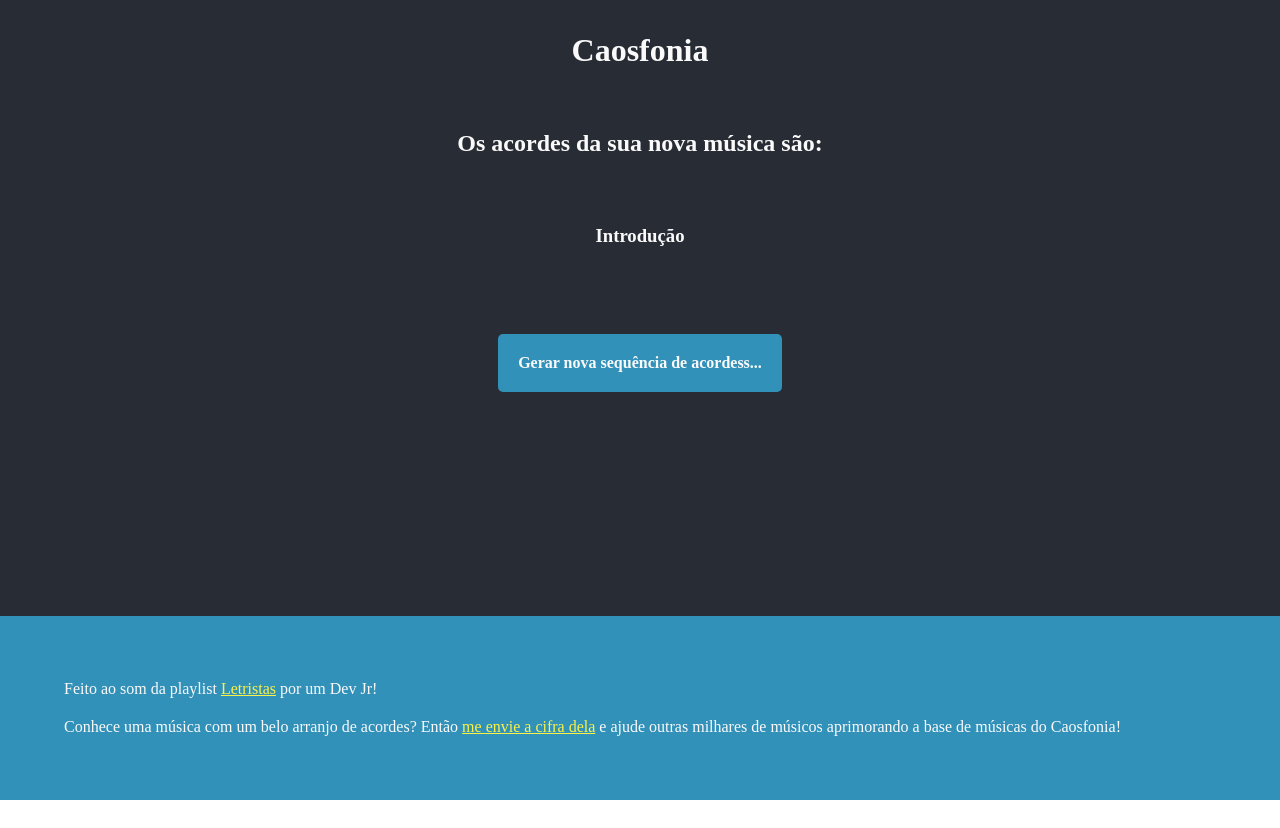
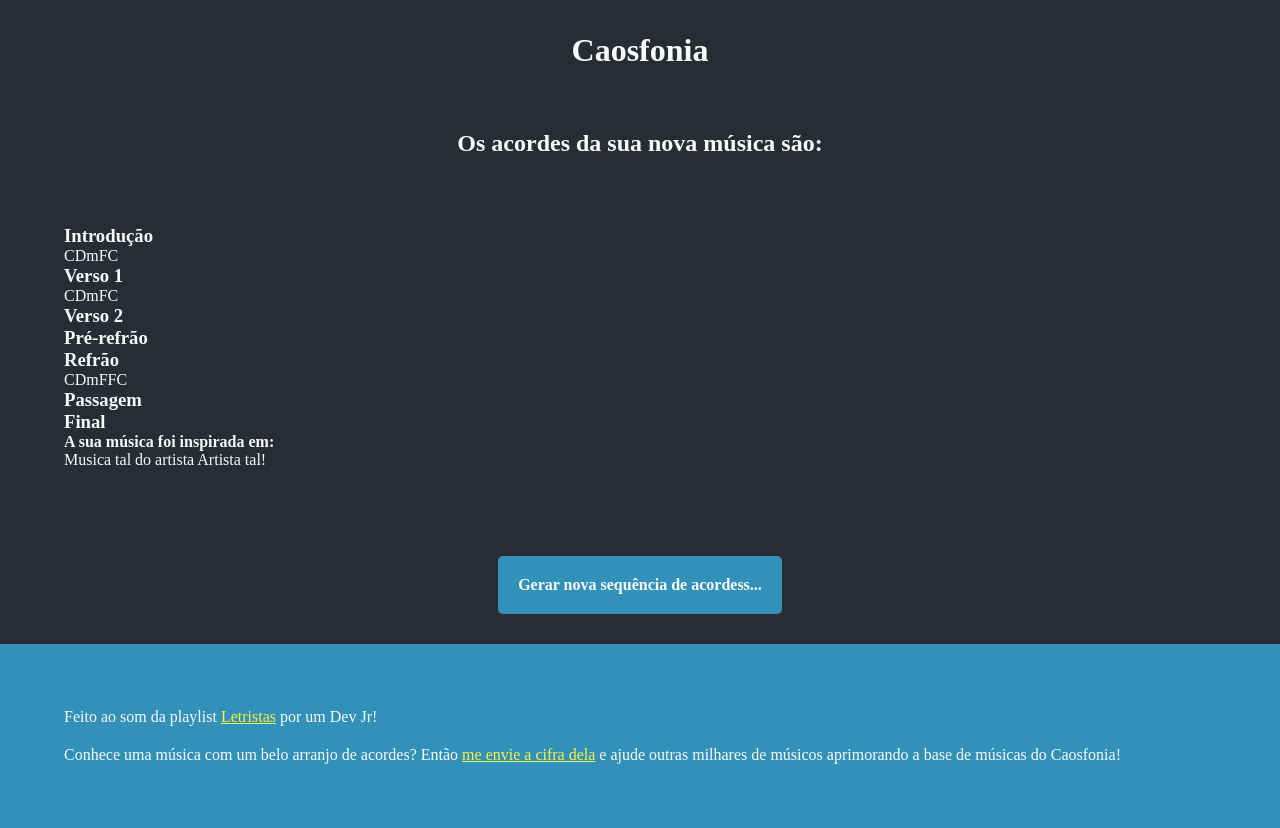
Before and after one commit to aaamenezes/caosfonia_bkp, a React app: page /result in a window 1280 px wide. Before the commit the page ends 800 px from the top, so only its background shows below. Built offline with nearby package versions, Linux system fonts and the light colour scheme.

Commit message:
Primeira exibição dos acordes sorteados na tela

```diff
--- a/src/Result.jsx
+++ b/src/Result.jsx
@@ -8,6 +8,14 @@ import getScale from './functions/getScale'
 import './styles/Result.scss'
 
 const Result = ({ chord, acident, terca }) => {
+
+  let intro = []
+  let verse1 = []
+  let verse2 = []
+  let prechorus = []
+  let chorus = []
+  let pass = []
+  let final = []
 
   // Pegar chords da música de acordo com a sequence
   const getChords = (chord) => {
@@ -47,17 +55,6 @@ const Result = ({ chord, acident, terca }) => {
     const scale = getScale(chord)
     const music = getRandomMusic()
 
-    console.log('scale:', scale)
-    console.log('music:', music)
-
-    let intro = []
-    let verse1 = []
-    let verse2 = []
-    let prechorus = []
-    let chorus = []
-    let pass = []
-    let final = []
-
     music.sequence.intro.forEach(position => {
       intro.push(scale[position - 1])
     })
@@ -85,10 +82,16 @@ const Result = ({ chord, acident, terca }) => {
     music.sequence.final.forEach(position => {
       final.push(scale[position - 1])
     })
+
+    const print = (part) => {
+      setTimeout(() => {
+        return part
+      }, 3000);
+    }
   }
 
   // Iniciar função ao carregar a página
-  window.onload = getChords(chord)
+  window.addEventListener('load', getChords(chord))
 
   return (
     <React.Fragment>
@@ -100,10 +103,10 @@ const Result = ({ chord, acident, terca }) => {
 
           <div className="part">
             <h3>Introdução</h3>
-            <div>{ console.log('ta ok ') }</div>
+            <div>{ intro }</div>
           </div>
 
-          {/* <div className="part">
+          <div className="part">
             <h3>Verso 1</h3>
             <div>{ verse1 }</div>
           </div>
@@ -131,7 +134,12 @@ const Result = ({ chord, acident, terca }) => {
           <div className="part">
             <h3>Final</h3>
             <div>{ final }</div>
-          </div> */}
+          </div>
+
+          <div className="sourc">
+            <h4>A sua música foi inspirada em:</h4>
+            <span className="music">Musica tal</span> do artista <span className="artist">Artista tal!</span>
+          </div>
 
         </div>
       </div>
--- a/src/styles/Result.scss
+++ b/src/styles/Result.scss
@@ -3,7 +3,6 @@
 .result {
   display: flex;
   flex-direction: column;
-  align-items: center;
   width: 100%;
   margin: 30px 0;
 
```
